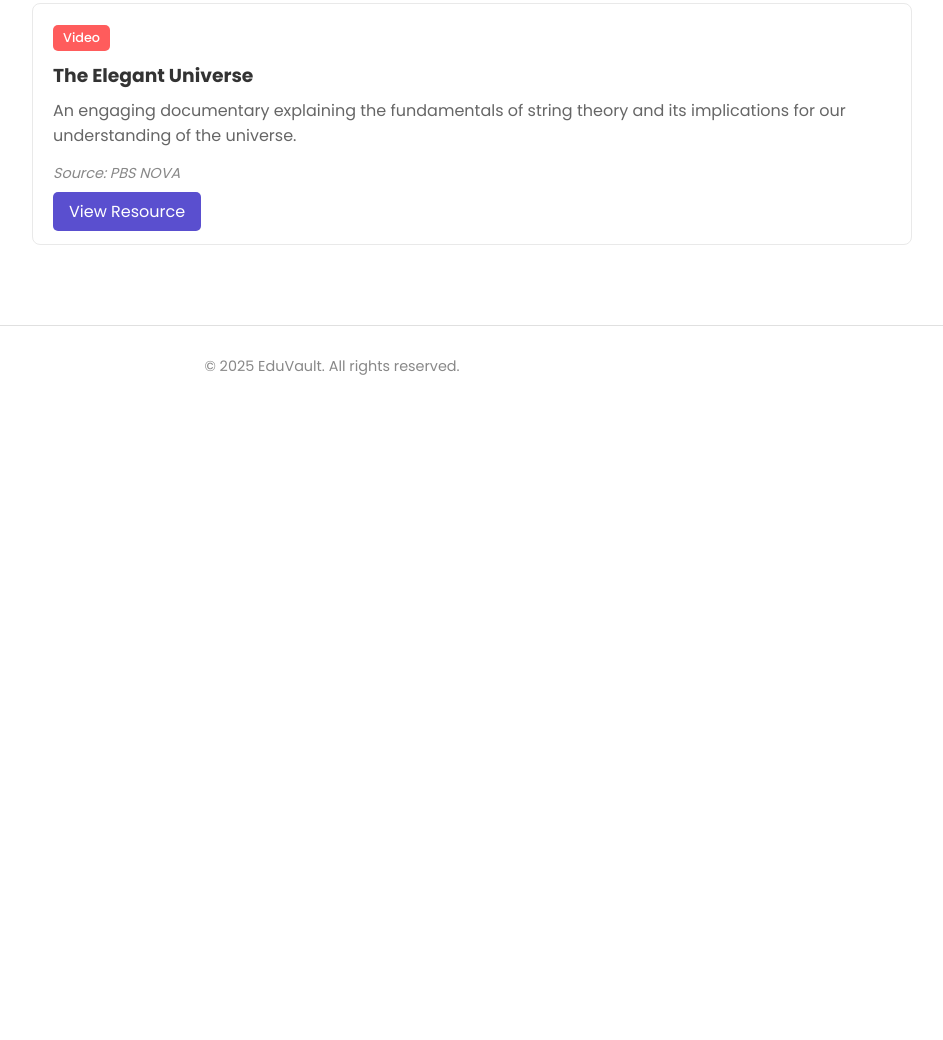
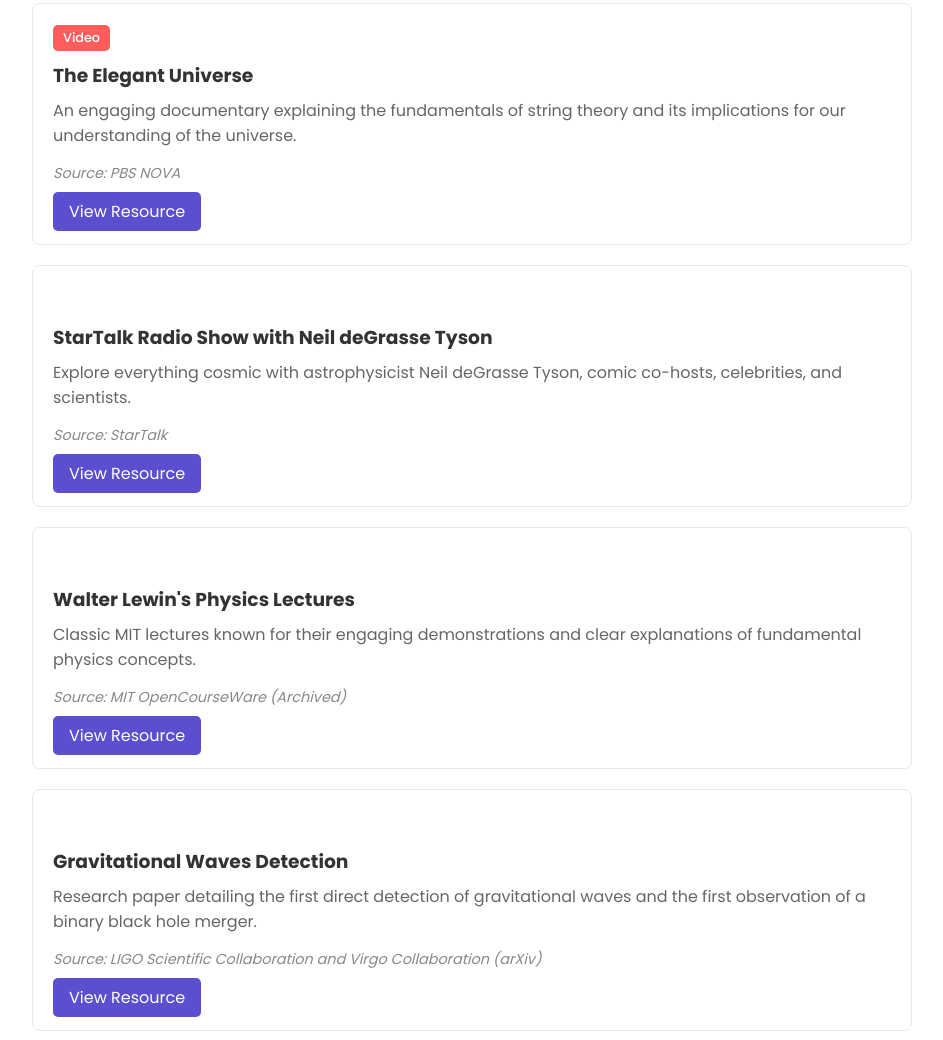
Before and after one commit to Aniket07kumar/Eduvault_solution-to-all, a website: page search-results.html in a window 1280 px wide. Shown: the part 740-1780 px from the top of the page, without its empty margins (308-1251 px from the left). Before the commit the page ends 1147 px from the top, so only its background shows below. Drawn offline with Linux system fonts and the light colour scheme.

Commit message:
Update search-results.html

```diff
--- a/search-results.html
+++ b/search-results.html
@@ -21,8 +21,14 @@
                 <li><a href="index.html">Home</a></li>
                 <li><a href="about.html">About</a></li>
                 <li><a href="search-results.html" class="active"><i class="fa-solid fa-magnifying-glass"></i> Search</a></li>
-                <li><a href="#">Profile</a></li>
+                <li><a href="profile.html">Profile</a></li>
             </ul>
+
+            <button class="theme-toggle" id="theme-toggle" title="Toggle dark/light mode">
+                <i class="fa-solid fa-moon"></i>
+                <i class="fa-solid fa-sun"></i>
+            </button>
+
             <a href="login.html" class="btn-login">Login</a>
             <button class="hamburger" id="hamburger">
                 <i class="fa-solid fa-bars"></i>
@@ -34,14 +40,14 @@
         <div class="search-page-container">
             <aside class="filter-sidebar">
                 <h4>Filter by Type</h4>
-                <ul class="filter-list">
-                    <li><label><input type="checkbox" checked> Videos</label></li>
-                    <li><label><input type="checkbox" checked> Notes</label></li>
-                    <li><label><input type="checkbox"> Podcasts</label></li>
-                    <li><label><input type="checkbox"> Lectures</label></li>
-                    <li><label><input type="checkbox"> Research Papers</label></li>
+                <ul class="filter-list" id="filter-list">
+                    <li><label><input type="checkbox" data-type="video" checked> Videos</label></li>
+                    <li><label><input type="checkbox" data-type="notes" checked> Notes</label></li>
+                    <li><label><input type="checkbox" data-type="podcast"> Podcasts</label></li>
+                    <li><label><input type="checkbox" data-type="lecture"> Lectures</label></li>
+                    <li><label><input type="checkbox" data-type="paper"> Research Papers</label></li>
                 </ul>
-                <h4>Sort by</h4>
+                 <h4>Sort by</h4>
                 <select class="sort-dropdown">
                     <option>Relevance</option>
                     <option>Newest</option>
@@ -51,30 +57,51 @@
 
             <section class="results-section">
                 <h1 id="search-results-heading">Search Results for 'Physics'</h1>
-                <div class="results-list">
-                    <div class="result-card">
+                <div class="results-list" id="results-list">
+                    <div class="result-card" data-type="video">
                         <span class="result-tag video-tag">Video</span>
                         <h3>Introduction to Astrophysics</h3>
                         <p class="result-description">A comprehensive video lecture series by MIT covering the basics of astrophysics, from stellar evolution to cosmology.</p>
                         <p class="result-source">Source: MIT OpenCourseWare</p>
                         <a href="#" class="btn-view">View Resource</a>
                     </div>
-                    <div class="result-card">
+                    <div class="result-card" data-type="notes">
                         <span class="result-tag notes-tag">Notes</span>
                         <h3>Quantum Mechanics Study Guide</h3>
                         <p class="result-description">Detailed PDF notes summarizing key concepts in quantum mechanics, including wave-particle duality and the Schrödinger equation.</p>
                         <p class="result-source">Source: Physics.org</p>
                         <a href="#" class="btn-view">View Resource</a>
                     </div>
-                    <div class="result-card">
+                    <div class="result-card" data-type="video">
                         <span class="result-tag video-tag">Video</span>
                         <h3>The Elegant Universe</h3>
                         <p class="result-description">An engaging documentary explaining the fundamentals of string theory and its implications for our understanding of the universe.</p>
                         <p class="result-source">Source: PBS NOVA</p>
                         <a href="#" class="btn-view">View Resource</a>
                     </div>
+                     <div class="result-card" data-type="podcast">
+                        <span class="result-tag podcast-tag">Podcast</span>
+                        <h3>StarTalk Radio Show with Neil deGrasse Tyson</h3>
+                        <p class="result-description">Explore everything cosmic with astrophysicist Neil deGrasse Tyson, comic co-hosts, celebrities, and scientists.</p>
+                        <p class="result-source">Source: StarTalk</p>
+                        <a href="#" class="btn-view">View Resource</a>
+                    </div>
+                    <div class="result-card" data-type="lecture">
+                        <span class="result-tag lecture-tag">Lecture</span>
+                        <h3>Walter Lewin's Physics Lectures</h3>
+                        <p class="result-description">Classic MIT lectures known for their engaging demonstrations and clear explanations of fundamental physics concepts.</p>
+                        <p class="result-source">Source: MIT OpenCourseWare (Archived)</p>
+                        <a href="#" class="btn-view">View Resource</a>
+                    </div>
+                    <div class="result-card" data-type="paper">
+                        <span class="result-tag paper-tag">Paper</span>
+                        <h3>Gravitational Waves Detection</h3>
+                        <p class="result-description">Research paper detailing the first direct detection of gravitational waves and the first observation of a binary black hole merger.</p>
+                        <p class="result-source">Source: LIGO Scientific Collaboration and Virgo Collaboration (arXiv)</p>
+                        <a href="#" class="btn-view">View Resource</a>
+                    </div>
                 </div>
-            </section>
+                 </section>
         </div>
     </main>
 
```
